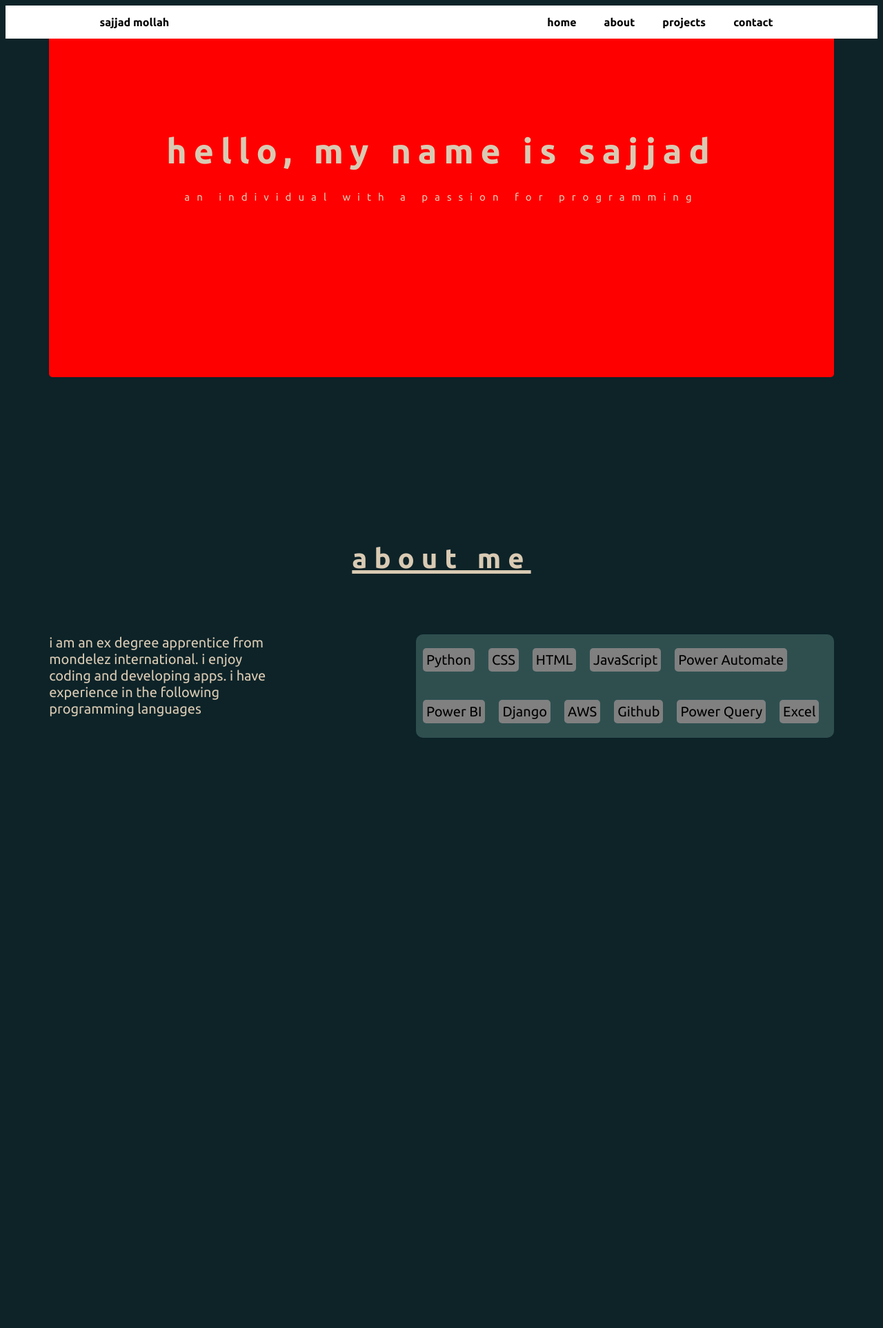
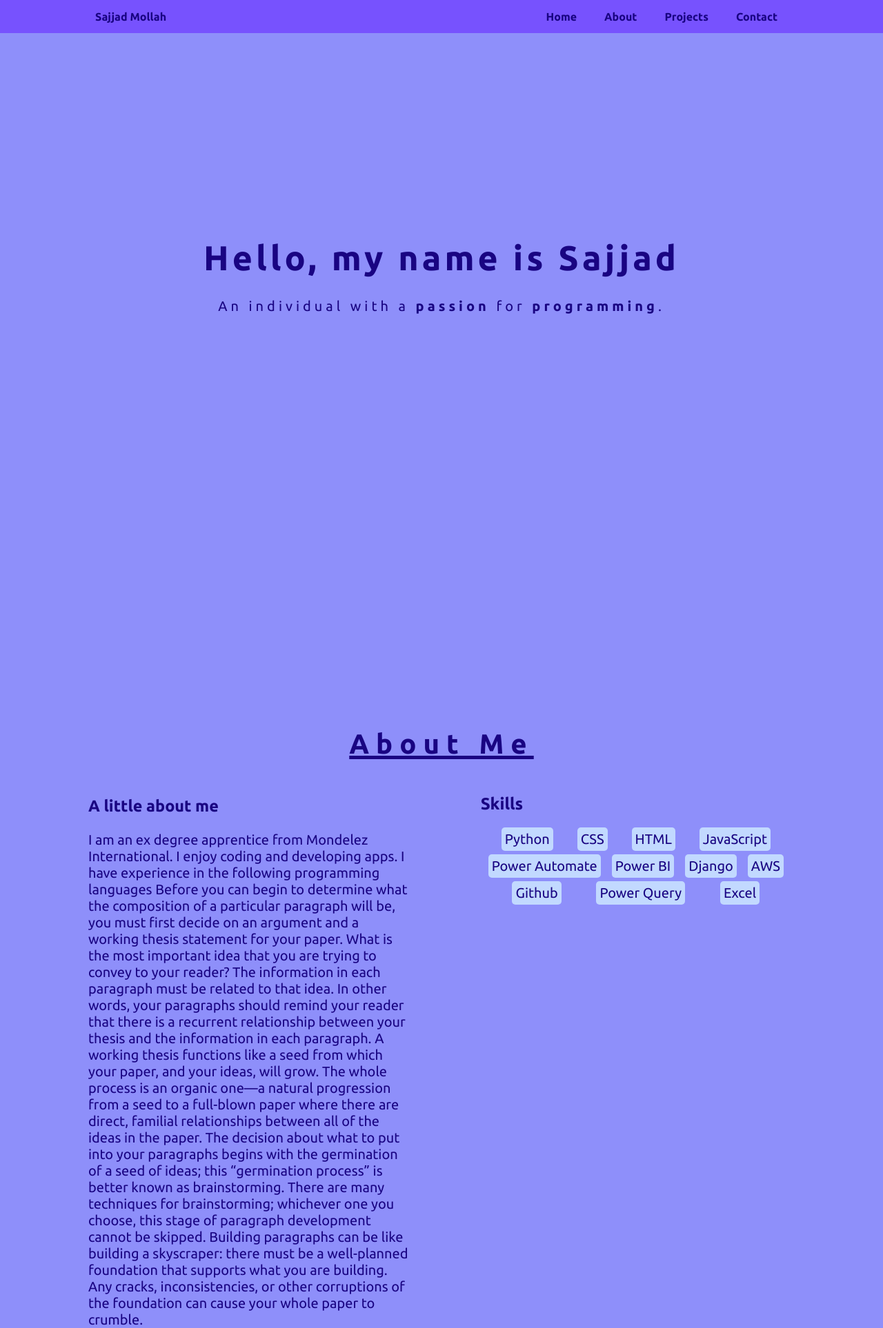
Before and after one commit to SajjadMollah/portfoliowebsite, a Django app: template my_website/my_website/templates/hello.html in a window 1280 px wide. Shown: the top 1926 px of the page at 69% size. Before the commit the page ends 1070 px from the top, so only its background shows below. Run offline with Django 5.2, Linux system fonts and the light colour scheme; the template is opened without the code that fills it, so the values that code supplies are empty.

Commit message:
Website update
added features and functionalities

```diff
--- a/my_website/my_website/static/style.css
+++ b/my_website/my_website/static/style.css
@@ -1,15 +1,28 @@
 /* research cache busting*/
+:root{
+    --primary:#7752FE;
+    --primary2:#8E8FFA ;
+    --secondary:#190482;
+    --secondary2:#C2D9FF;
+
+
+}
+.texture{-webkit-mask-image: url("https://ucarecdn.com/9514f9b1-3bf9-4b7c-b31d-9fb8cd6af8bf/");
+    mask-image: url("https://ucarecdn.com/9514f9b1-3bf9-4b7c-b31d-9fb8cd6af8bf/");
+
+
+}
 body{
-    background-color:#0D2328 ;
+    background-color:var(--primary2) ;
+    margin:0;
 }
 
 .top-bar-container{
-  position:-webkit-sticky;
-  position:sticky;
-  top:0;
+
+    position:fixed;
     display: flex;
     flex-direction: row;
-    background-color:White ;
+    background-color:var(--primary);
     width: 100%;
     margin-left: none;
     margin-right: none;
@@ -26,9 +39,10 @@ body{
     padding:10px;
     margin-left:10%;
     font-family: 'Ubuntu', sans-serif;
-    text-transform: lowercase;
+    text-transform:capitalize;
     font-style: none;
     font-weight: 800;
+    color:#190482;
 
 
 }
@@ -66,125 +80,177 @@ body{
     font-family: 'Ubuntu', sans-serif;
     font-weight: bold ;
     font-style:normal;
-    text-transform: lowercase;
+    text-transform: capitalize;
     cursor: pointer;
-    transition: padding 1s;
+    transition: padding 2s;
+    color: var(--secondary);
 }
 .button:hover{
     padding-left:30px;
     padding-right: 30px;
     color: #6D9886;
+    text-decoration: solid;
 }
 .main-page{
     display: flex;
-    background-color: red;
-    height: 100%;
+    background-color:none;
+    height: 100vh;
     width: 90%;
     flex-direction: column;
     align-items: center;
+    justify-content: center;
     margin-left: 5%;
     margin-right: 5%;
     margin-bottom: 10%;
-    padding-top: 20px;
-    padding-bottom: 20%;
     border-bottom-right-radius: 5px;
     border-bottom-left-radius: 5px;
+
+
 
 
 
 }
 .welcome{
     font-size: 50px;
-    text-transform: lowercase;
+    text-transform: none;
     font-family: "Ubuntu", sans-serif;
     font-weight:700;
     letter-spacing: 2px;
-    color: #D9CAB3;
-    margin-top: 10%;
+    color: var(--secondary);
+    margin-top:none;
     margin-bottom: 30px;
-    letter-spacing: 10px;
+    letter-spacing: 5px;
 
 }
 .intro1{
-  font-size: 15px;
-  text-transform: lowercase;
+  font-size: 20px;
+  text-transform: none;
   font-family: "Ubuntu", sans-serif;
-  letter-spacing: 2px;
-  color: #D9CAB3;
-  letter-spacing: 10px;
+  letter-spacing: 1px;
+  color: var(--secondary);
+  letter-spacing: 5px;
 }
 .about-page{
     display: flex;
     flex-direction: column;
-    background-color:none;
-    width: 90%;
-    height: 100%;
+    width: 100%;
+    height: 100vh;
     align-items: center;
-    margin-inline: 5%;
-    margin-bottom: 100px;
     padding-bottom: 300px;
+    background-color:var(--primary2);
 
 
 }
+
 .about-page-header{
   font-size: 40px;
-  text-transform: lowercase;
+  text-transform: capitalize;
   font-family: "Ubuntu", sans-serif;
   font-weight:700;
-  letter-spacing: 2px;
-  color:black;
+  letter-spacing: 0px;
+  color:var(--secondary);
   margin-top: 10%;
   margin-bottom: 30px;
   letter-spacing: 10px;
-  text-decoration: underline  #D9CAB3 solid 5px ;
-  color: #D9CAB3;
+  text-decoration: underline  var(--secondary) solid 5px ;
+}
+
+.about-page-container{
+  display: flex;
+  flex-direction:row;
+  height: 100%;
+  width: 80%;
+  background-color: none;
+
+
+}
+
+
+
+
+
+
+.about-page-desc{
+    width: 50%;
+  font-size: 20px;
+  background-color:none;
+  padding-right:10%;
+}
+.hfont{
+    font-family: 'Ubuntu', sans-serif;
+    color: var(--secondary);
+
+
+}
+.pfont{
+    font-family: 'Ubuntu', sans-serif;
+    font-size: 20px;
+    color: var(--secondary);
+}
+
+
+.skills-desc{
+    display: flex;
+    flex-direction:column;
+    background-color:none;
+    width: 500px;
+
+
+
+  }
+
+.skill-container{
+  display: flex;
+  flex-direction:row;
+  flex-wrap: wrap;
+  background-color:none;
+  justify-content: space-evenly;
+
+
+
 
 
 
 }
-.about-page-container{
-  display: flex;
-  flex-direction: row;
-  justify-content: space-between;
 
-}
-.about-page-desc{
-  width: 55%;
-  font-size: 20px;
-  text-transform: lowercase;
-  font-family: "Ubuntu", sans-serif;
-  font-weight:normal;
-  color:black;
-  margin-top: 5%;
-  margin-bottom: 30px;
-  letter-spacing:normal;
-  margin-right:none;
-  padding-right:200px;
-  color: #D9CAB3;
-
-}
-.skills-container{
-  margin-top: 5%;
-  display: flex;
-  flex-direction: row;
-  flex-wrap: wrap;
-  background-color: darkslategrey;
-  border-radius: 10px;
-  margin-right:none;
-
-
-}
 .skill{
   font-size: 20px;
   text-transform: normal;
   font-family: "Ubuntu", sans-serif;
   font-weight:normal;
-  color:black;
-  background-color: grey;
+  color:var(--secondary);
+  background-color: var(--secondary2);
   border-radius: 5px;
   padding:5px;
-  margin:auto;
-  margin-inline: 10px;
+  margin-right:5px;
+  margin-bottom: 5px;
+
+
+
 
 
 }
+.projects-page{
+    display: flex;
+    flex-direction: column;
+    width: 100%;
+    height: 100vh;
+    align-items: center;
+    background-color:white;
+
+
+
+}
+.projects-header{
+    font-size: 40px;
+  text-transform: capitalize;
+  font-family: "Ubuntu", sans-serif;
+  font-weight:700;
+  letter-spacing: 0px;
+  color:var(--secondary);
+  margin-top: 10%;
+  margin-bottom: 30px;
+  letter-spacing: 10px;
+  text-decoration: underline  var(--secondary) solid 5px
+
+}
--- a/my_website/my_website/templates/hello.html
+++ b/my_website/my_website/templates/hello.html
@@ -11,8 +11,9 @@
 <link rel="preconnect" href="https://fonts.gstatic.com" crossorigin>
 <link href="https://fonts.googleapis.com/css2?family=Ubuntu:ital,wght@0,300;0,400;0,500;0,700;1,300;1,400;1,500;1,700&display=swap" rel="stylesheet">
 
+
 </head>
-<body>
+<body >
     <div class="top-bar-container">
         <div class="top-bar-name-container">
             <div>Sajjad Mollah</div>
@@ -27,7 +28,7 @@
     </div>
     <div class="main-page">
         <div class="welcome">Hello, my name is Sajjad</div>
-        <div class="intro1">an individual with a passion for programming</div>
+        <div class="intro1">An individual with a <strong>passion</strong> for <strong>programming</strong>.</div>
 
 
     </div>
@@ -36,12 +37,25 @@
 
             <div class="about-page-container">
 
+                <div class="about-page-desc">
+                    <h3 class="hfont">A little about me</h3>
 
-            <div class="about-page-desc"> I am an ex degree apprentice from Mondelez International. I enjoy coding and developing apps. I have experience in the following programming languages
 
+
+
+
+                    <p class="pfont">I am an ex degree apprentice from Mondelez International. I enjoy coding and developing apps. I have experience in the following programming languages
+                        Before you can begin to determine what the composition of a particular paragraph will be, you must first decide on an argument and a working thesis statement for your paper. What is the most important idea that you are trying to convey to your reader? The information in each paragraph must be related to that idea. In other words, your paragraphs should remind your reader that there is a recurrent relationship between your thesis and the information in each paragraph. A working thesis functions like a seed from which your paper, and your ideas, will grow. The whole process is an organic one—a natural progression from a seed to a full-blown paper where there are direct, familial relationships between all of the ideas in the paper.
+
+The decision about what to put into your paragraphs begins with the germination of a seed of ideas; this “germination process” is better known as brainstorming. There are many techniques for brainstorming; whichever one you choose, this stage of paragraph development cannot be skipped. Building paragraphs can be like building a skyscraper: there must be a well-planned foundation that supports what you are building. Any cracks, inconsistencies, or other corruptions of the foundation can cause your whole paper to crumble.
+                    </p>
                 </div>
 
-            <div class="skills-container">
+                <div class="skills-desc">
+                    <h2 class="hfont">Skills</h2>
+                    <div class="skill-container">
+
+
                     <div class="skill">Python</div>
                     <div class="skill">CSS</div>
                     <div class="skill">HTML</div>
@@ -53,7 +67,7 @@
                     <div class="skill">Github</div>
                     <div class="skill">Power Query</div>
                     <div class="skill">Excel</div>
-
+                </div>
 
 
 
@@ -66,6 +80,39 @@
 
     </div>
 
+    <div class="projects-page">
+        <div class ="projects-header">
+            Projects
+        </div>
+        <div class="projects-container">
+            <div class="projects">Project1</div>
+            <div class="projects">Project1</div>
+            <div class="projects">Project1</div>
+            <div class="projects">Project1</div>
+
+
+
+
+        </div>
+
+
+
+
+
+
+    </div>
+    <div class="contacts-page">
+        <div class="contacts-header">Contacts</div>
+
+
+
+
+
+
+
+
+    </div>
+
 
 </body>
 </html>
```
Also changed, not shown: my_website/my_website/static/images/logo edited.png (added), my_website/my_website/static/images/logo.jpg (added). Lines whose indentation alone changed are shown as unchanged.
